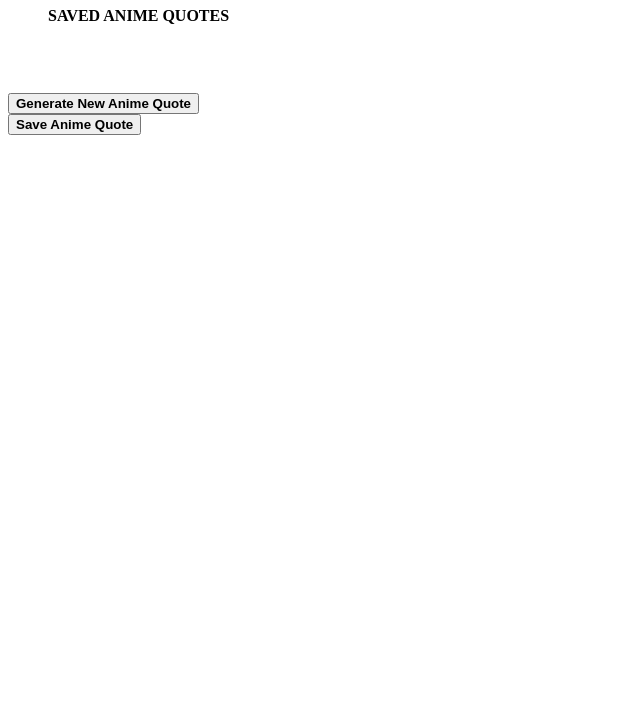
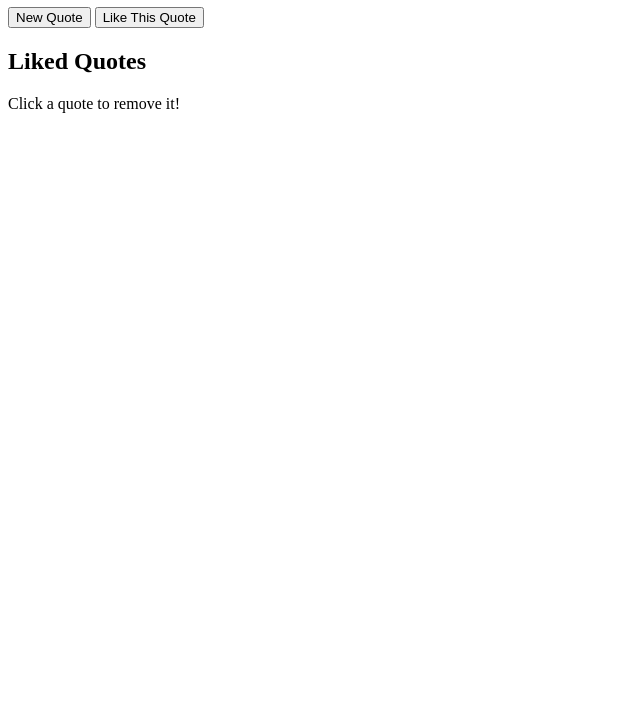
Before and after one commit to sumeikom/animechan-quotes, a plain HTML site: page index.html in a window 1280 px wide. Shown: the part 73-800 px from the top of the page, without its empty margins (0-640 px from the left). Drawn offline with Linux system fonts and the light colour scheme.

Commit message:
fixed html

```diff
--- a/index.html
+++ b/index.html
@@ -1,29 +1,27 @@
 <!DOCTYPE html>
-<html lang="en" dir="utf-8">
+<html lang="en" dir="ltr">
   <head>
     <meta charset="utf-8">
-        <title>Anime Quote Generator</title>
+    <title>Anime Quotes</title>
+    <link rel="stylesheet" href="style.css">
     <script defer src="scripts/services.js" charset="utf-8"></script>
     <script defer src="scripts/index.js" charset="utf-8"></script>
-        <link rel="stylesheet" href="style.css">
   </head>
   <body>
-        <div>
-            <h1 id="title">Get a random anime quote</h1>
-            <p id="upvotes"></p>
-            <div>
-                <ol id="saved-quotes" class="center"><strong>SAVED ANIME QUOTES</strong>
-                <br>
-                </ol>
-            </div>
-            <ul id="memes-container">
-                <p id="meme-title"></p>
-                <img id="meme-img" class="center">
+
+    <h1>Welcome Animechan!</h1>
+
+    <p id='quote'></p>
+
+    <button id="reload-quote-button">New Quote</button>
+    <button id="like-button">Like This Quote</button>
+
+    <h2>Liked Quotes</h2>
+
+    <p>Click a quote to remove it!</p>
+
+    <ul id="liked-quotes">
     </ul>
-            <br>
-            <button id="button" class="center"><strong>Generate New Anime Quote</strong></button>
-            <br>
-            <button id="save-button" class="center"><strong>Save Anime Quote</strong></button>
-        </div>
+
   </body>
 </html>
```
Lines whose indentation alone changed are shown as unchanged.
